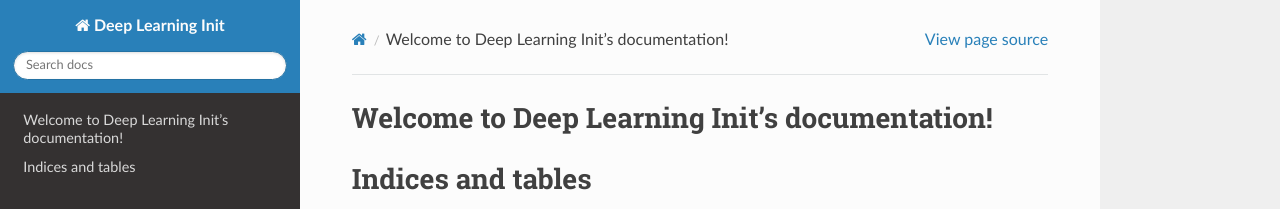
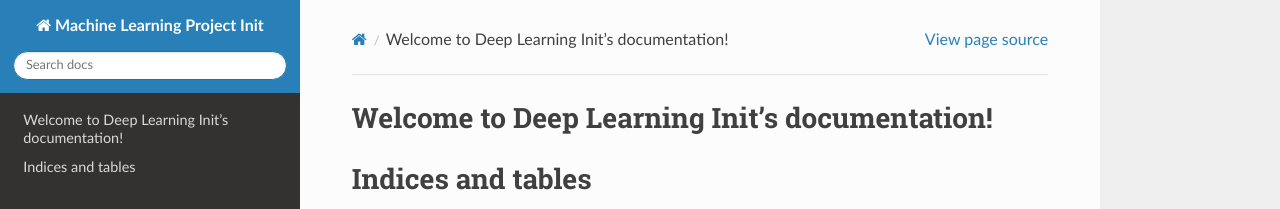
Before and after one commit to alifalhasan/ML-project-init, a Sphinx documentation site: the page built from docs/index.rst, in a window 1280 px wide. Shown: the top 209 px of the page. Built offline with Sphinx 7.4.7 and the Read the Docs theme 2.0.0, drawn with Linux system fonts in a browser that asks for light colours; pages that are not in the unit, such as notebooks, are missing from menus.

```diff
--- a/docs/conf.py
+++ b/docs/conf.py
@@ -9,9 +9,9 @@
 import os
 import sys
 
-sys.path.insert(0, os.path.abspath("../src"))
+sys.path.insert(0, os.path.abspath("../src/"))
 
-project = 'Deep Learning Init'
+project = 'Machine Learning Project Init'
 copyright = '2024, Alif Al Hasan'
 author = 'Alif Al Hasan'
 release = '0.0.1'
```
Also changed, not shown: src/app/__init__.py (added).
